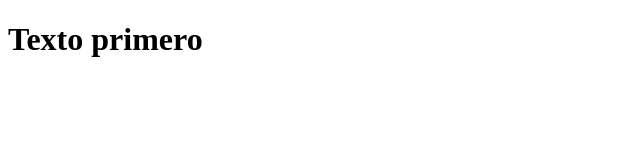
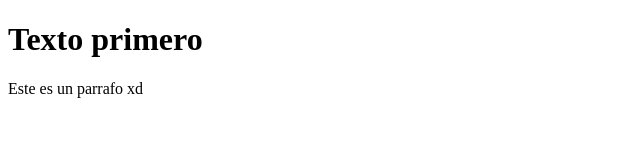
Before and after one commit to LuisCOAR1/DATATON, a plain HTML site: page index.html in a window 1280 px wide. Shown: the whole page, without its empty margins (0-640 px from the left). Drawn offline with Linux system fonts and the light colour scheme.

Commit message:
Se añade el HTML

```diff
--- a/index.html
+++ b/index.html
@@ -7,5 +7,6 @@
 </head>
 <body>
     <h1>Texto primero</h1>
+    <p>Este es un parrafo xd</p>
 </body>
 </html>
```
